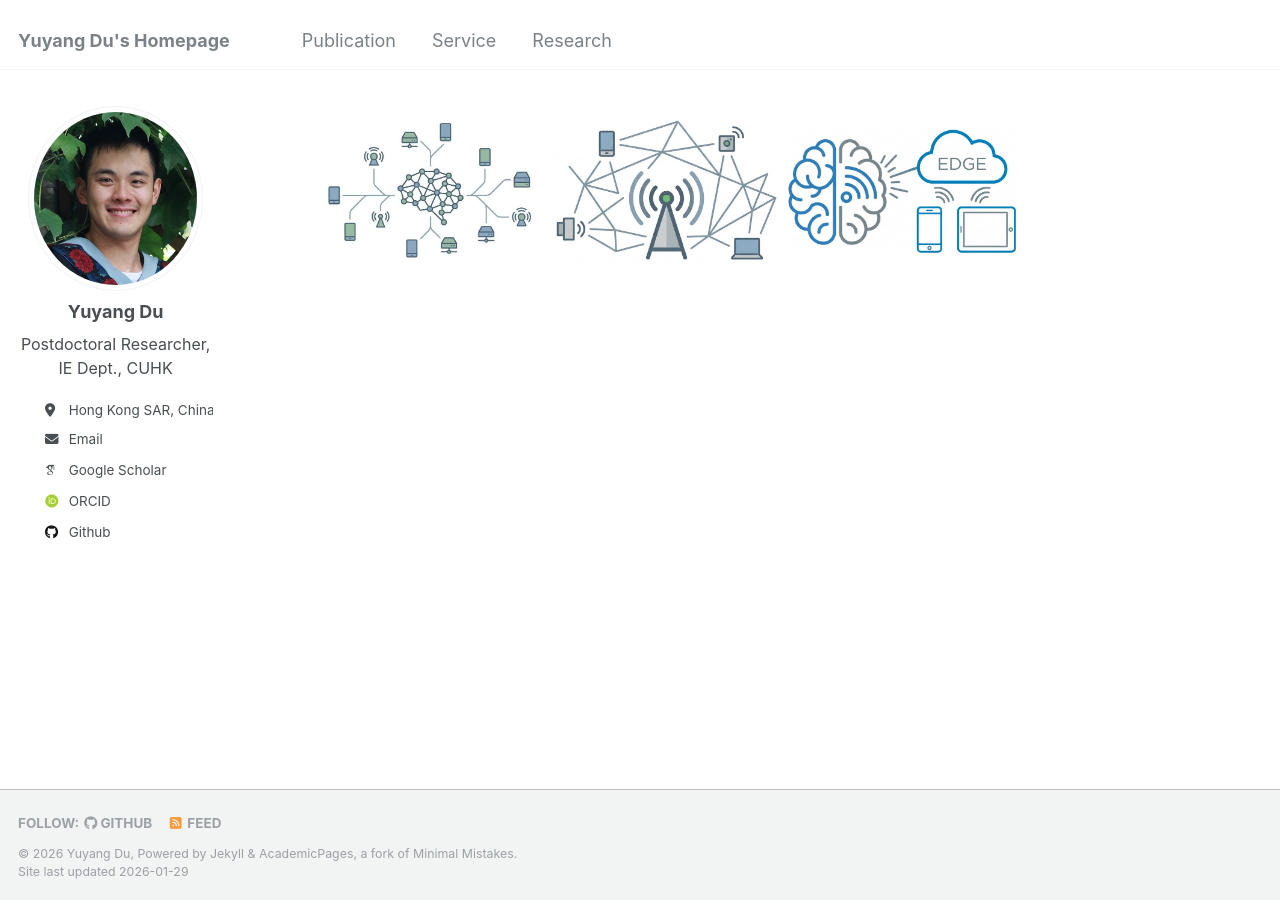
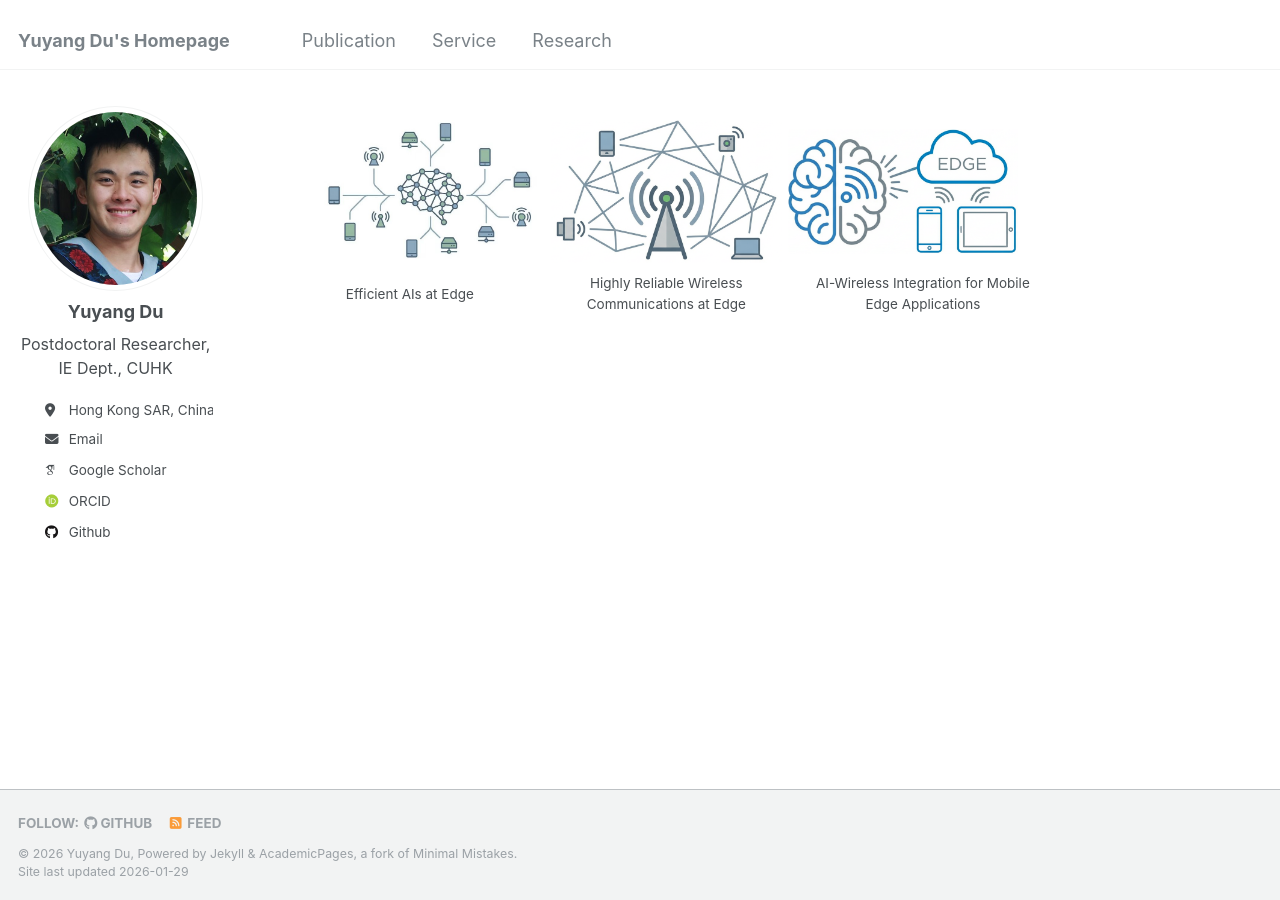
Before and after one commit to yuyangdu01/yuyangdu01.github.io, a Jekyll site: the page built from _pages/research.md, in a window 1280 px wide. Built offline with Jekyll 4.4.1, drawn with Linux system fonts in a browser that asks for light colours; some web fonts are replaced.

Commit message:
Update research.md

```diff
--- a/_pages/research.md
+++ b/_pages/research.md
@@ -12,3 +12,12 @@ redirect_from:
     <img src="../images/research02.png" width="30%">
     <img src="../images/research03.png" width="30%">
 </div>
+<div align="center">
+    <table style="border:none; border-collapse: collapse;">
+      <tr>
+        <td style="border:none; padding: 10px;" width="30%" align="center">Efficient AIs at Edge</td>
+        <td style="border:none; padding: 10px;" width="30%" align="center">Highly Reliable Wireless Communications at Edge</td>
+        <td style="border:none; padding: 10px;" width="30%" align="center">AI-Wireless Integration for Mobile Edge Applications</td>
+      </tr>
+    </table>
+</div>
```
